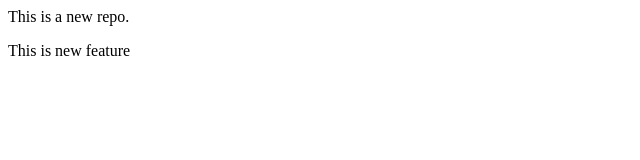
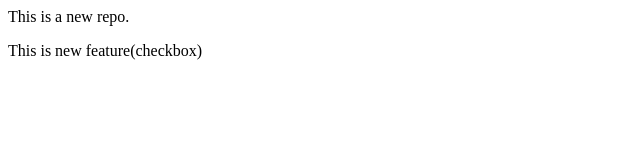
Before and after one commit to Vidwath-Dev/localrepo, a plain HTML site: page index.html in a window 1280 px wide. Shown: the full height of the page, 0-640 px from the left. Drawn offline with Linux system fonts and the light colour scheme.

Commit message:
Add checkbox

```diff
--- a/index.html
+++ b/index.html
@@ -1,2 +1,2 @@
 <p>This is a new repo.</p>
-<p>This is new feature</p>
+<p>This is new feature(checkbox) </p>
```
